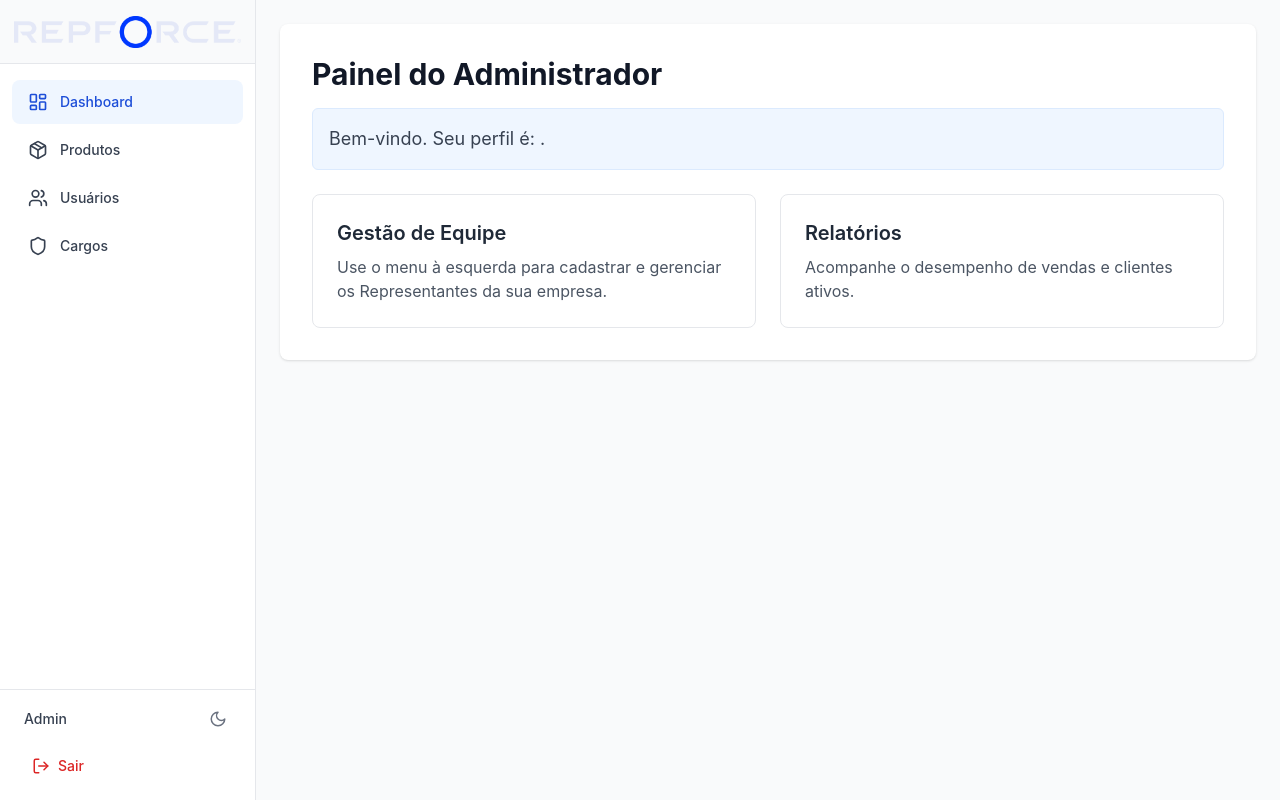
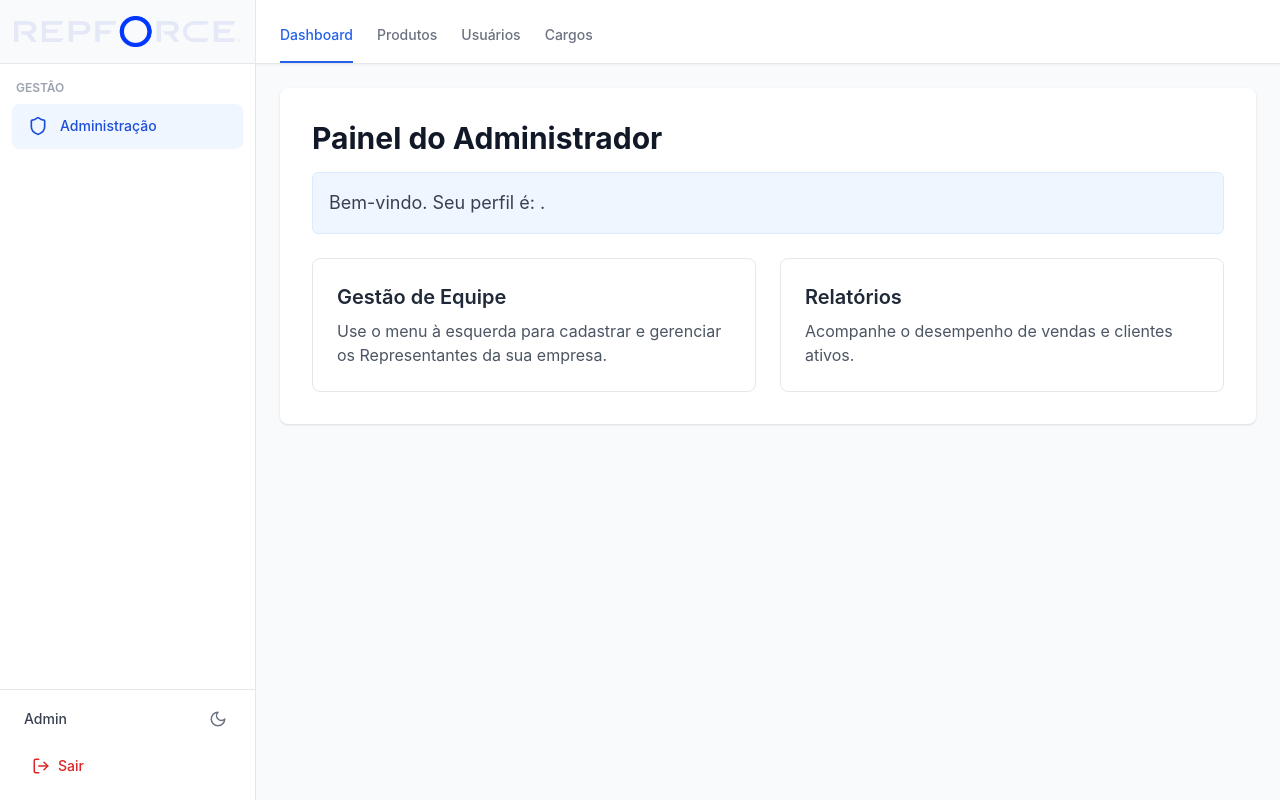
Before and after one commit to pedbender123/repforce_web, a React (Create React App) app in the folder frontend-web/: page /admin/dashboard in a window 1280 px wide. Built offline with nearby package versions, Linux system fonts and the light colour scheme; sample sign-in values are in the browser's storage.

Commit message:
feat: Refatora a navegação do `AdminLayout` para suportar áreas e páginas com abas, e ajusta o estilo do logo em ambos os layouts.

```diff
--- a/frontend-web/src/components/AdminLayout.js
+++ b/frontend-web/src/components/AdminLayout.js
@@ -1,4 +1,4 @@
-import React, { useContext, useState } from 'react';
+import React, { useContext, useState, useEffect } from 'react';
 import { Outlet, Link, useNavigate, useLocation } from 'react-router-dom';
 import { AuthContext } from '../context/AuthContext';
 import { ThemeContext } from '../context/ThemeContext';
@@ -11,7 +11,8 @@ import {
   X,
   Sun,
   Moon,
-  Shield
+  Shield,
+  Briefcase
 } from 'lucide-react';
 
 const AdminLayout = () => {
@@ -22,19 +23,51 @@ const AdminLayout = () => {
   const [isMobileMenuOpen, setIsMobileMenuOpen] = useState(false);
   const [isCollapsed, setIsCollapsed] = useState(false);
 
+  // Mapeamento de Ícones
+  const iconMap = {
+    'LayoutDashboard': <LayoutDashboard size={20} />,
+    'Package': <Package size={20} />,
+    'Users': <Users size={20} />,
+    'Shield': <Shield size={20} />,
+    'Briefcase': <Briefcase size={20} />
+  };
+
+  // --- ÁREA ADMIN PADRÃO ---
+  const adminArea = {
+    id: 'admin_default',
+    name: 'Administração',
+    icon: 'Shield',
+    pages_json: [
+      { label: 'Dashboard', path: '/admin/dashboard' },
+      { label: 'Produtos', path: '/admin/products' },
+      { label: 'Usuários', path: '/admin/users' },
+      { label: 'Cargos', path: '/admin/roles' }
+    ]
+  };
+
+  // Como o Admin por enquanto só tem uma "Area" de gestão, usamos ela como única.
+  // Futuramente, se o Admin tiver acesso a outras areas (ex: Vendas), elas entrariam aqui.
+  const displayAreas = [adminArea];
+
+  const [activeArea, setActiveArea] = useState(adminArea);
+
+  // Sincroniza área ativa com URL
+  useEffect(() => {
+    const foundArea = displayAreas.find(area => {
+      return area.pages_json.some(page => location.pathname.startsWith(page.path));
+    });
+    if (foundArea) {
+      setActiveArea(foundArea);
+    }
+  }, [location.pathname]);
+
   const handleLogout = () => {
     logout();
     navigate('/login');
   };
 
-  const navItems = [
-    { name: 'Dashboard', path: '/admin/dashboard', icon: <LayoutDashboard size={20} /> },
-    { name: 'Produtos', path: '/admin/products', icon: <Package size={20} /> },
-    { name: 'Usuários', path: '/admin/users', icon: <Users size={20} /> },
-    { name: 'Cargos', path: '/admin/roles', icon: <Shield size={20} /> },
-  ];
-
-  const isActive = (path) => location.pathname.startsWith(path);
+  // Helper para renderizar ícone
+  const renderIcon = (iconName) => iconMap[iconName] || <Briefcase size={20} />;
 
   return (
     <div className="flex h-screen bg-gray-50 dark:bg-gray-900 transition-colors duration-200">
@@ -48,25 +81,34 @@ const AdminLayout = () => {
           onClick={() => setIsCollapsed(!isCollapsed)}
           title="Clique para alternar o menu"
         >
-          <img src="/logo_clara.png" alt="RepForce" className="h-8" />
+          {/* LOGO CORRIGIDA E REDIMENSIONÁVEL */}
+          <img src="/logo_clara.png" alt="RepForce" className="h-8 w-auto object-contain" />
         </div>
 
         <nav className="flex-1 overflow-y-auto py-4 overflow-x-hidden">
+          <p className={`px-4 text-xs font-semibold text-gray-400 uppercase mb-2 ${isCollapsed ? 'text-center' : ''}`}>
+            {isCollapsed ? 'Apps' : 'Gestão'}
+          </p>
           <ul className="space-y-1 px-3">
-            {navItems.map((item) => (
-              <li key={item.path}>
-                <Link
-                  to={item.path}
-                  className={`flex items-center py-3 text-sm font-medium rounded-lg transition-colors duration-150 ${isCollapsed ? 'justify-center px-0' : 'px-4'
-                    } ${isActive(item.path)
-                      ? 'bg-blue-50 text-blue-700 dark:bg-blue-900/30 dark:text-blue-400'
+            {displayAreas.map((area) => (
+              <li key={area.id}>
+                <button
+                  onClick={() => {
+                    setActiveArea(area);
+                    if (area.pages_json && area.pages_json.length > 0) {
+                      navigate(area.pages_json[0].path);
+                    }
+                  }}
+                  className={`w-full flex items-center py-3 text-sm font-medium rounded-lg transition-colors duration-150 ${isCollapsed ? 'justify-center px-0' : 'px-4'
+                    } ${activeArea?.id === area.id
+                      ? 'bg-blue-50 text-blue-700 dark:bg-blue-900/30 dark:text-blue-400 shadow-sm'
                       : 'text-gray-700 hover:bg-gray-100 dark:text-gray-300 dark:hover:bg-gray-700'
                     }`}
-                  title={isCollapsed ? item.name : ''}
+                  title={isCollapsed ? area.name : ''}
                 >
-                  <span className={`${isCollapsed ? '' : 'mr-3'}`}>{item.icon}</span>
-                  {!isCollapsed && <span className="whitespace-nowrap">{item.name}</span>}
-                </Link>
+                  <span className={`${isCollapsed ? '' : 'mr-3'}`}>{renderIcon(area.icon)}</span>
+                  {!isCollapsed && <span className="whitespace-nowrap">{area.name}</span>}
+                </button>
               </li>
             ))}
           </ul>
@@ -110,8 +152,8 @@ const AdminLayout = () => {
         </div>
       </aside>
 
-      {/* Mobile Header (Mantido) */}
       <div className="flex-1 flex flex-col overflow-hidden">
+        {/* Mobile Header */}
         <header className="md:hidden flex items-center justify-between p-4 bg-white dark:bg-gray-800 border-b border-gray-200 dark:border-gray-700">
           <div className="flex items-center">
             <img src="/logo_clara.png" alt="RepForce" className="h-6 mr-2" />
@@ -121,22 +163,43 @@ const AdminLayout = () => {
           </button>
         </header>
 
+        {/* --- MENU SUPERIOR (PÁGINAS) --- */}
+        <div className="hidden md:flex bg-white dark:bg-gray-900 border-b border-gray-200 dark:border-gray-800 px-6 py-0 items-end h-16 shadow-sm z-10 overflow-x-auto">
+          {activeArea?.pages_json?.map((page) => {
+            const isPageActive = location.pathname.startsWith(page.path);
+            return (
+              <Link
+                key={page.path}
+                to={page.path}
+                className={`mr-6 py-4 text-sm font-medium border-b-2 transition-colors whitespace-nowrap ${isPageActive
+                    ? 'border-blue-600 text-blue-600 dark:text-blue-400 dark:border-blue-400'
+                    : 'border-transparent text-gray-500 hover:text-gray-700 dark:text-gray-400 dark:hover:text-gray-200 hover:border-gray-300'
+                  }`}
+              >
+                {page.label}
+              </Link>
+            );
+          })}
+        </div>
+
+
         {isMobileMenuOpen && (
           <div className="md:hidden absolute top-16 left-0 w-full bg-white dark:bg-gray-800 z-50 border-b border-gray-200 dark:border-gray-700 shadow-lg">
             <nav className="p-4">
+              <p className="text-xs font-semibold text-gray-400 uppercase mb-2">Páginas</p>
               <ul className="space-y-2">
-                {navItems.map((item) => (
-                  <li key={item.path}>
+                {activeArea?.pages_json?.map((page) => (
+                  <li key={page.path}>
                     <Link
-                      to={item.path}
+                      to={page.path}
                       onClick={() => setIsMobileMenuOpen(false)}
-                      className={`flex items-center px-4 py-3 text-sm font-medium rounded-lg ${isActive(item.path)
-                        ? 'bg-blue-50 text-blue-700 dark:bg-blue-900/30 dark:text-blue-400'
-                        : 'text-gray-700 dark:text-gray-300'
+                      className={`flex items-center px-4 py-3 text-sm font-medium rounded-lg ${location.pathname.startsWith(page.path)
+                          ? 'bg-blue-50 text-blue-700 dark:bg-blue-900/30 dark:text-blue-400'
+                          : 'text-gray-700 dark:text-gray-300'
                         }`}
                     >
-                      <span className="mr-3">{item.icon}</span>
-                      {item.name}
+                      {/* Icone individual para página removido na tabs, mas no mobile pode manter simples */}
+                      {page.label}
                     </Link>
                   </li>
                 ))}
--- a/frontend-web/src/components/AppLayout.js
+++ b/frontend-web/src/components/AppLayout.js
@@ -107,7 +107,7 @@ const AppLayout = () => {
           className="h-16 flex items-center justify-center border-b border-gray-200 dark:border-gray-700 cursor-pointer hover:bg-gray-50 dark:hover:bg-gray-700 transition-colors"
           onClick={() => setIsCollapsed(!isCollapsed)}
         >
-          <img src="/logo_clara.png" alt="RepForce" className="h-8 object-contain" />
+          <img src="/logo_clara.png" alt="RepForce" className="h-8 w-auto object-contain" />
         </div>
 
         <nav className="flex-1 overflow-y-auto py-4 overflow-x-hidden">
```
Lines whose indentation alone changed are shown as unchanged.
